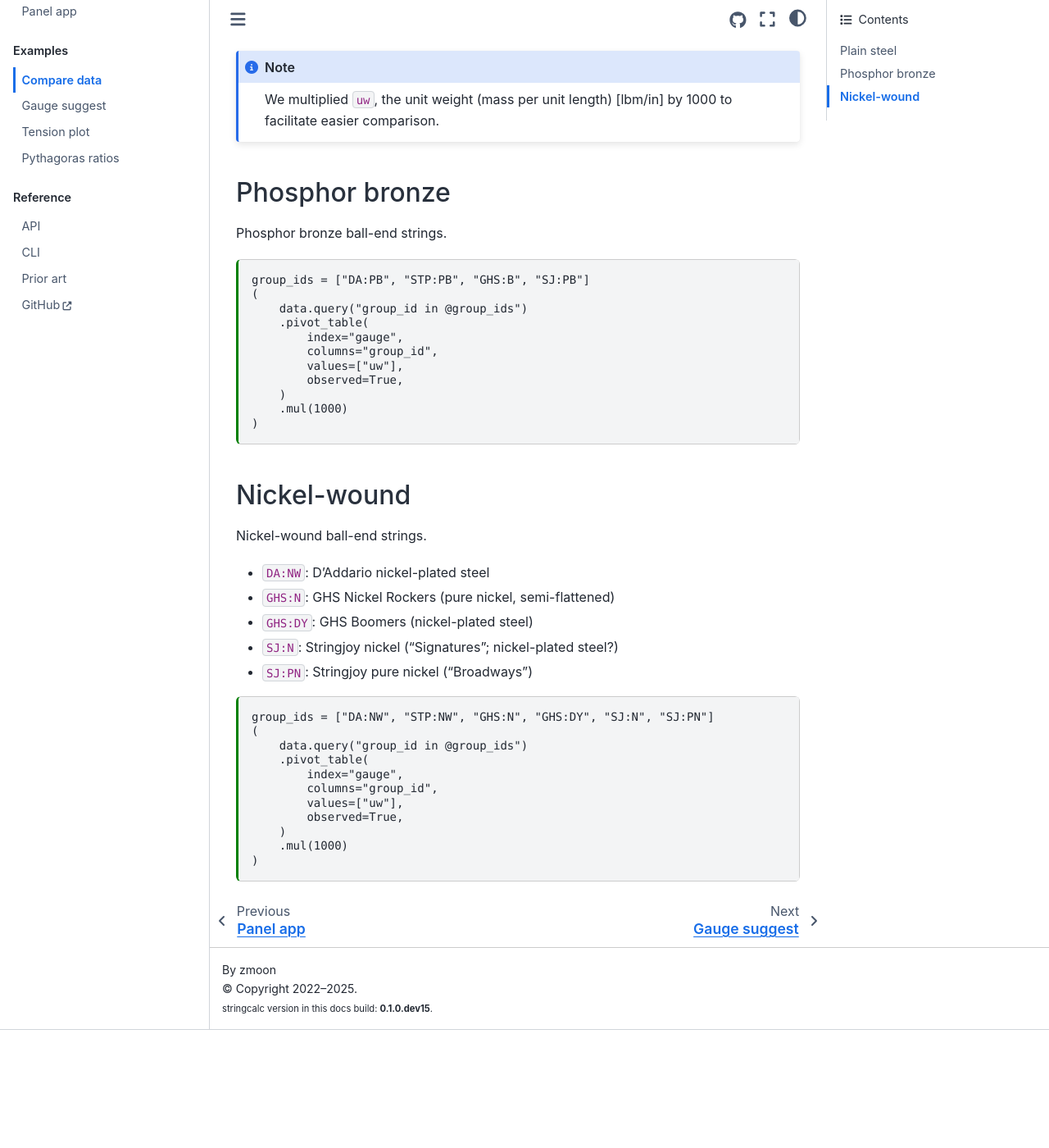
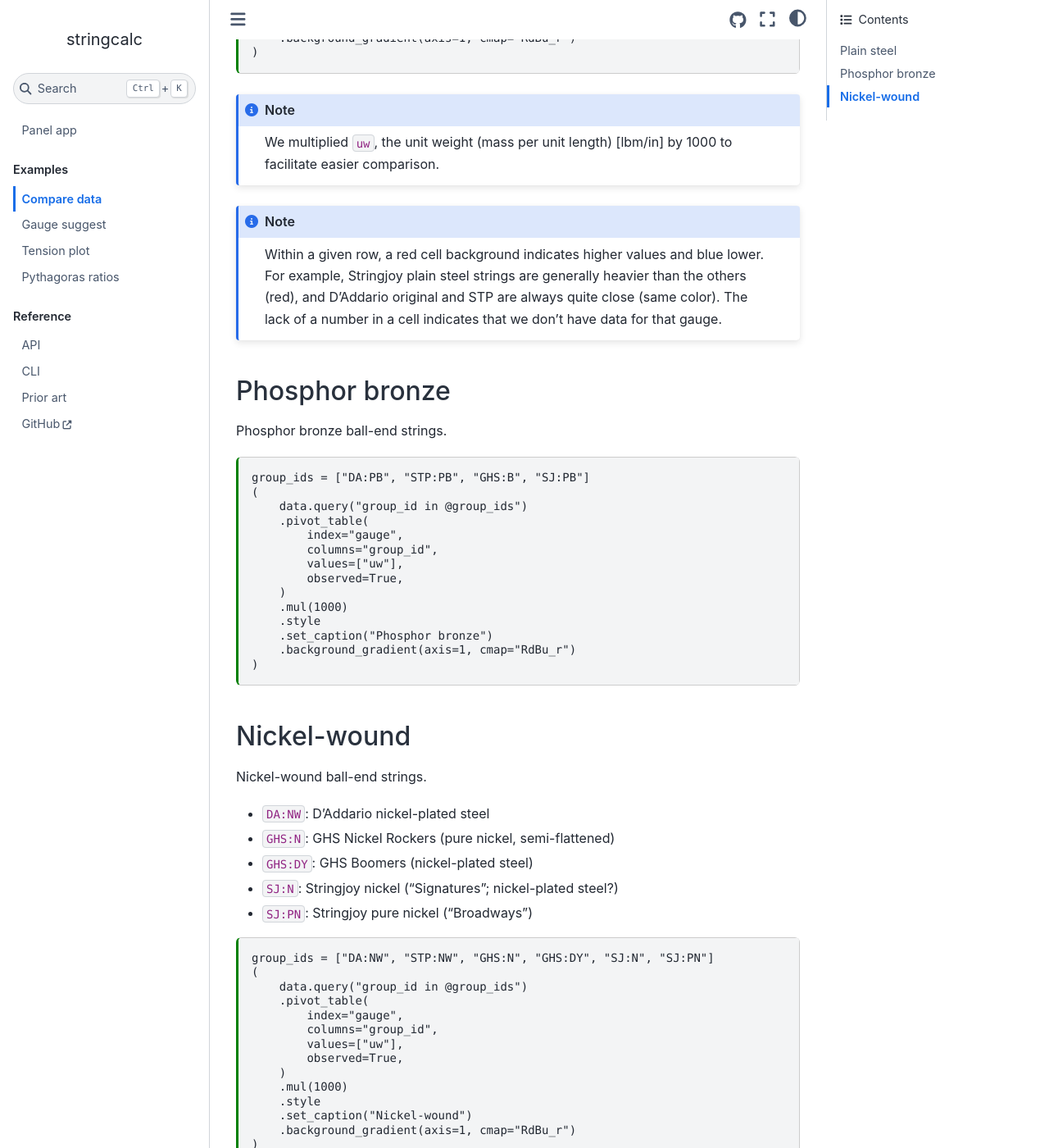
Before and after one commit to zmoon/stringcalc, a Sphinx documentation site: the page built from docs/examples/compare-data.md, in a window 1280 px wide and 1400 px high, scrolled down 857 px. Shown: the whole window at 82% size. Built offline with Sphinx 7.4.7 and the Sphinx Book theme 1.1.4, drawn with Linux system fonts in a browser that asks for light colours; before the commit the page ends 2113 px from its top, so only the background shows below that; some of the changed text lies outside the part shown.

Commit message:
Color for easier comparison

````diff
--- a/docs/examples/compare-data.md
+++ b/docs/examples/compare-data.md
@@ -41,12 +41,22 @@
         observed=True,
     )
     .mul(1000)
+    .style
+    .set_caption("Plain steel")
+    .background_gradient(axis=1, cmap="RdBu_r")
 )
 ```
 
 ```{note}
 We multiplied `uw`, the unit weight (mass per unit length) [lbm/in]
 by 1000 to facilitate easier comparison.
+```
+
+```{note}
+Within a given row, a red cell background indicates higher values and blue lower.
+For example, Stringjoy plain steel strings are generally heavier than the others (red),
+and D'Addario original and STP are always quite close (same color).
+The lack of a number in a cell indicates that we don't have data for that gauge.
 ```
 
 ## Phosphor bronze
@@ -64,6 +74,9 @@
         observed=True,
     )
     .mul(1000)
+    .style
+    .set_caption("Phosphor bronze")
+    .background_gradient(axis=1, cmap="RdBu_r")
 )
 ```
 
@@ -88,5 +101,8 @@
         observed=True,
     )
     .mul(1000)
+    .style
+    .set_caption("Nickel-wound")
+    .background_gradient(axis=1, cmap="RdBu_r")
 )
 ```
````
